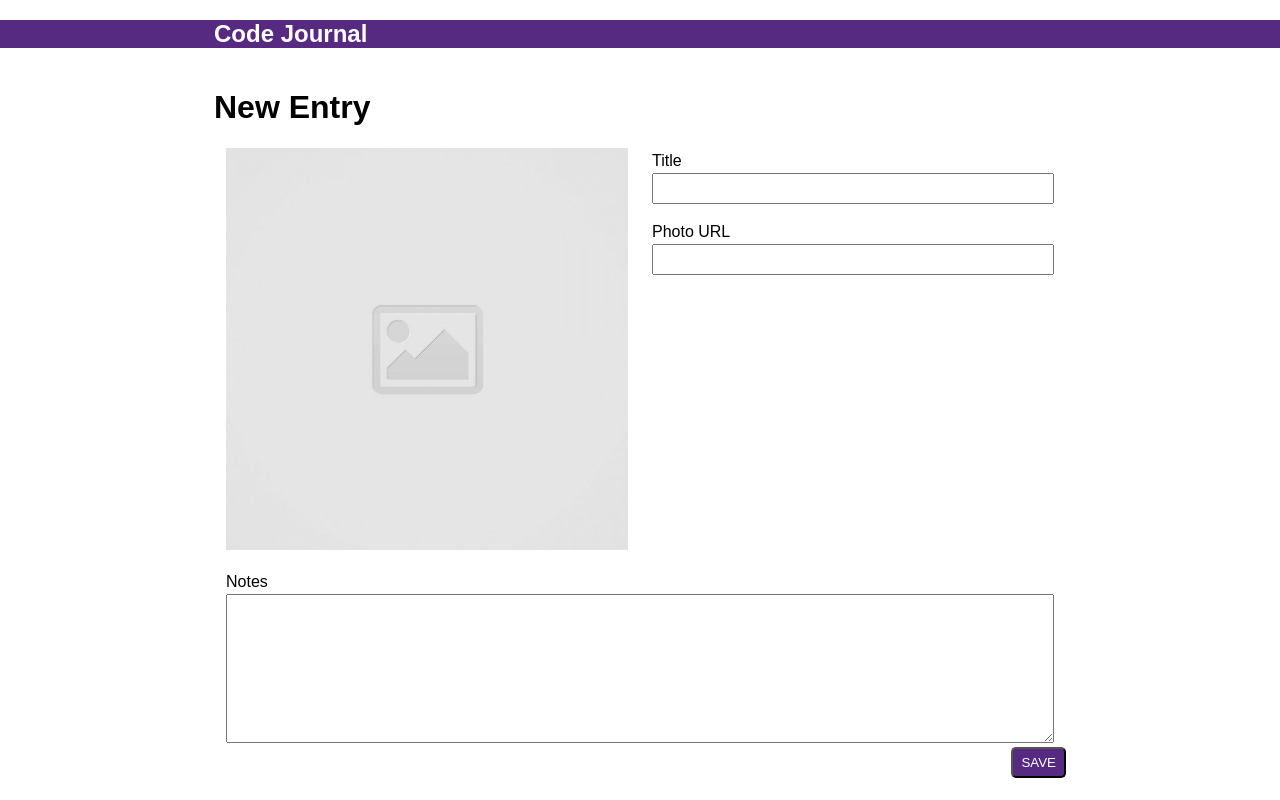
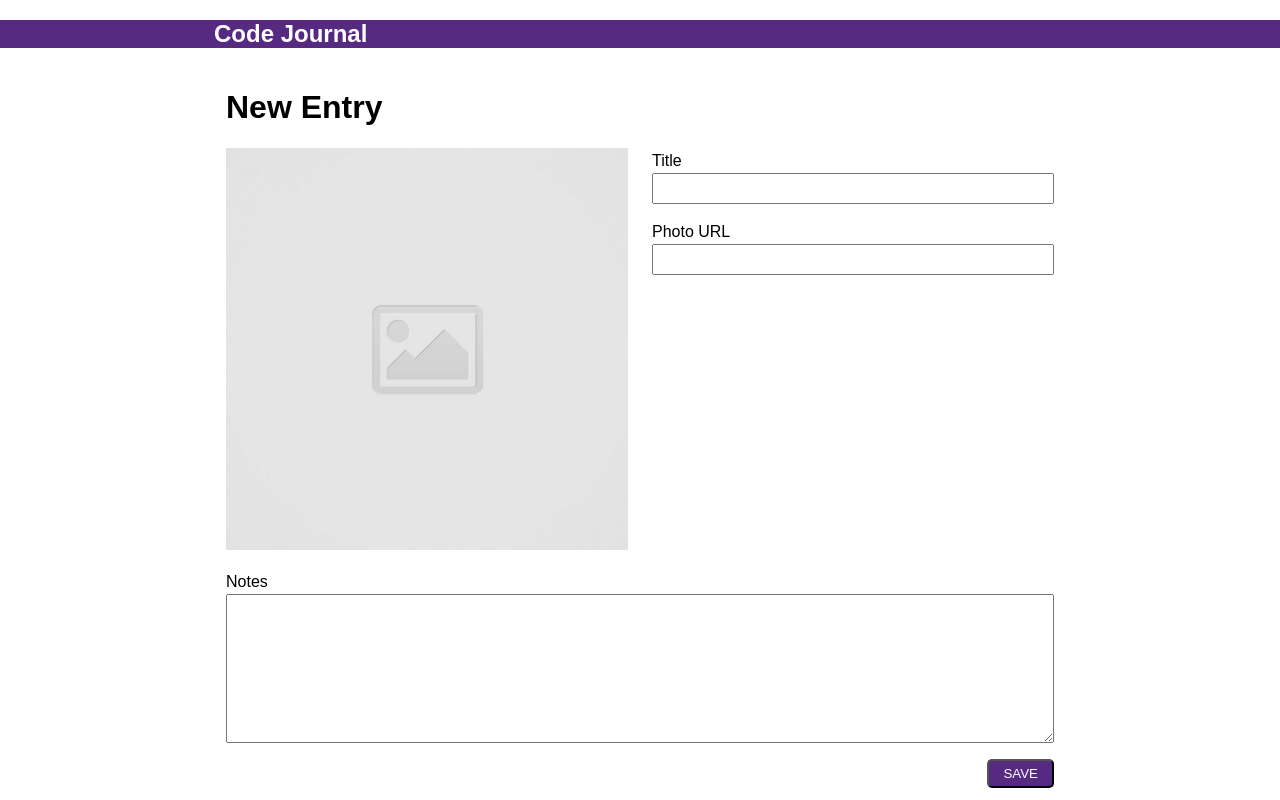
Before and after one commit to marleydoughty/code-journal, a website: page index.html in a window 1280 px wide. Drawn offline with Linux system fonts and the light colour scheme; a web font is replaced by a local one.

Commit message:
modified css and html layout

```diff
--- a/css/styles.css
+++ b/css/styles.css
@@ -21,6 +21,10 @@
   padding-top: 15px;
 }
 
+.align-end {
+  text-align: end;
+}
+
 label {
   line-height: 25px;
 }
@@ -28,6 +32,7 @@ label {
 .button {
   background-color: #562a81;
   color: white;
-  padding: 6px 8px;
+  padding: 5px 14px;
   border-radius: 5px;
+  margin-top: 12px;
 }
--- a/index.html
+++ b/index.html
@@ -26,7 +26,9 @@
   <div class="container">
     <main>
       <div class="row">
-        <h1>New Entry</h1>
+        <div class="column-full">
+          <h1>New Entry</h1>
+        </div>
       </div>
       <form id="form-inputs">
       <div class="row">
@@ -54,9 +56,11 @@
           </div>
         </div>
       </div>
-      <div class="row justify-end">
-        <label for="save"></label>
-        <button class="button" required>SAVE</button>
+      <div class="row">
+        <div class="column-full align-end">
+          <label for="save"></label>
+          <button class="button" required>SAVE</button>
+        </div>
       </div>
       </form>
     </main>
@@ -65,20 +69,3 @@
   <script src="js/main.js"></script>
 </body>
 </html>
-
-
-<!-- <div class="column-full">
-          <h1>New Entry</h1>
-        </div>
-        <div class="column-half"></div>
-        <img src="images/placeholder-image-square.jpg">
-        <div data-view="entry-form">
-          <label for="title">Title</label><br />
-          <input type="text" id="title" required><br />
-          <label for="photo-url">Photo URL</label><br />
-          <input type="url" id="photo-url" required><br />
-          <label for="notes" required>Notes</label><br />
-          <textarea name="notes" class="column-full"></textarea><br />
-          <label for="save"></label>
-          <input type="submit" value="Save" required>
-        </div> -->
```
